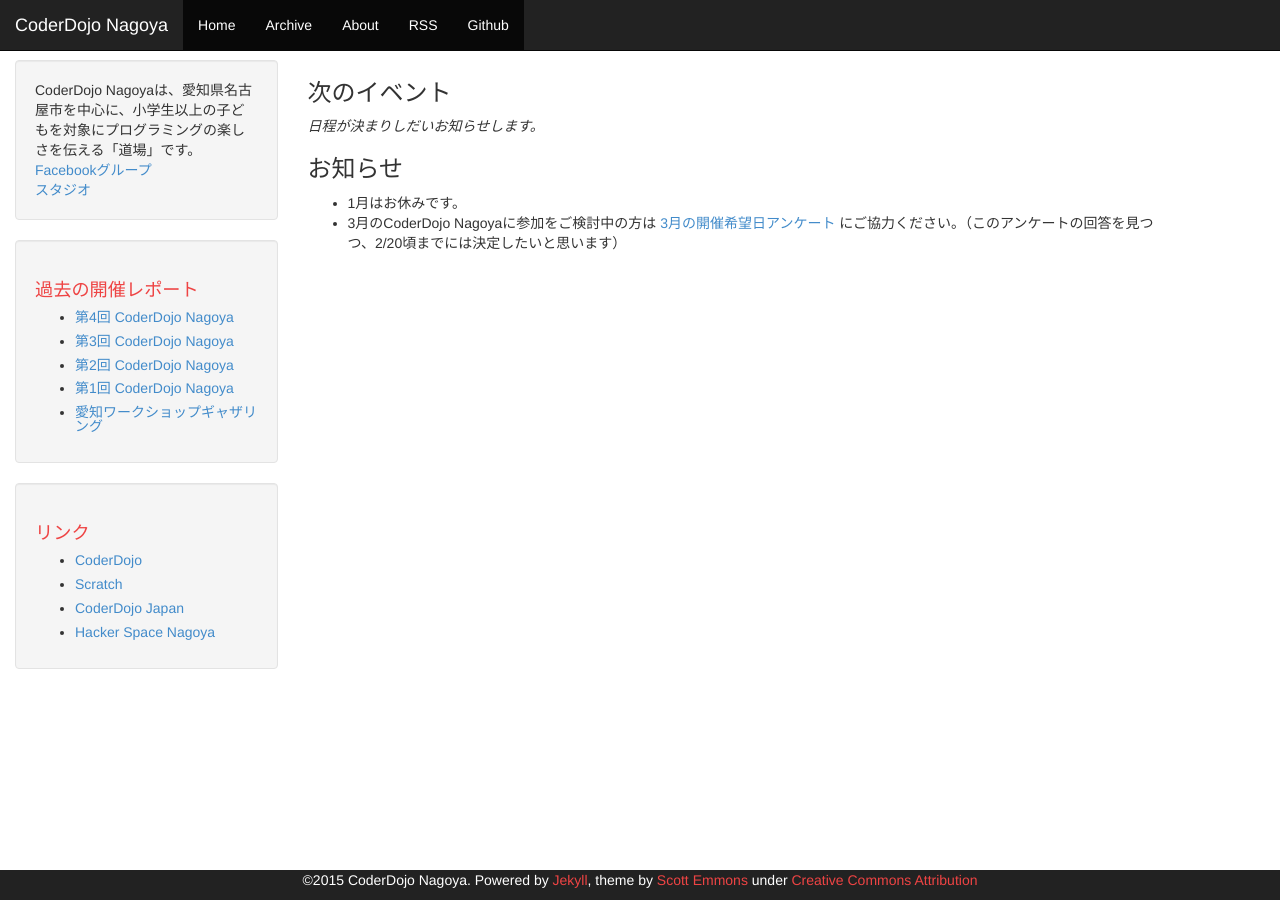
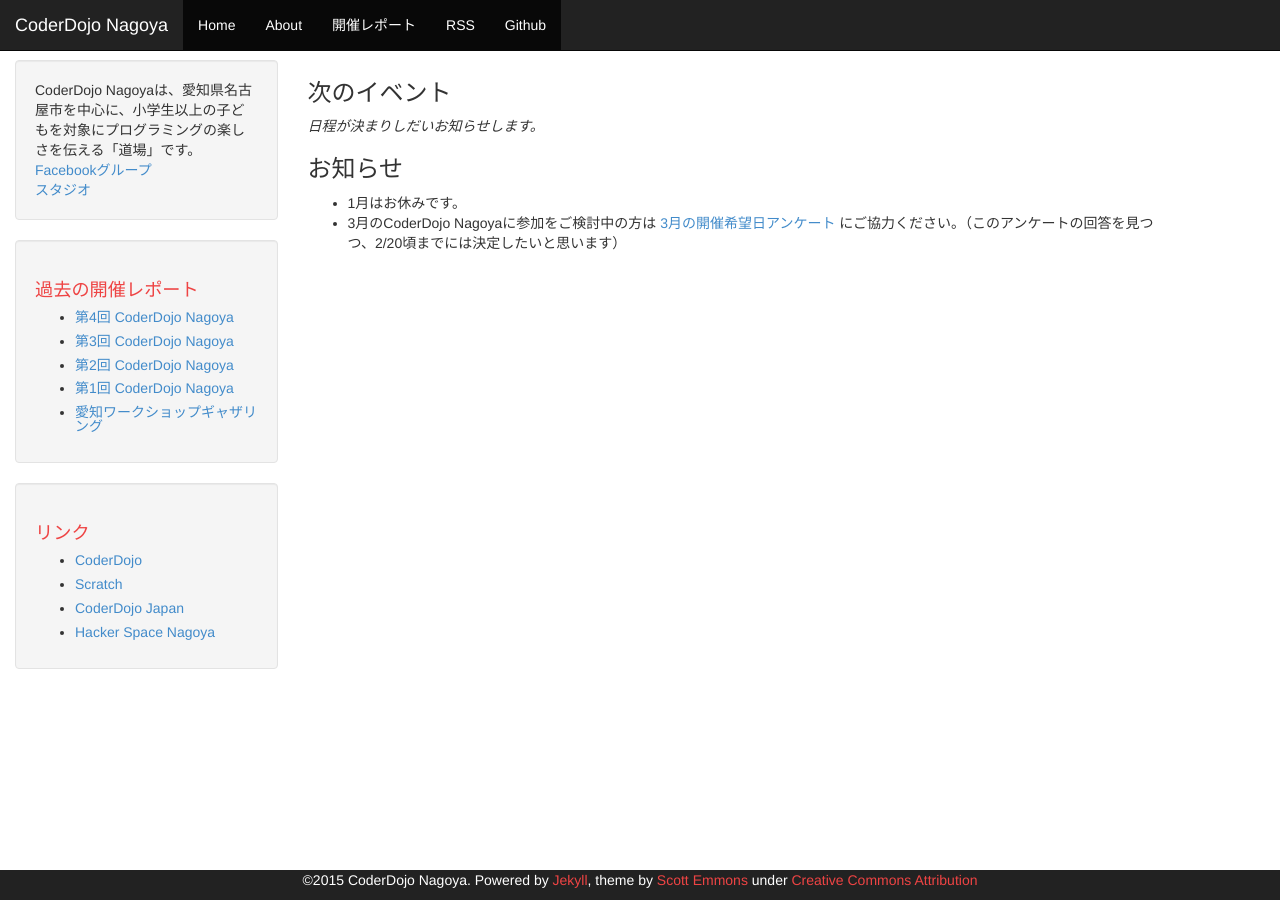
Before and after one commit to coderdojo-nagoya/coderdojo-nagoya.github.io, a Jekyll site: the page built from index.md, in a window 1280 px wide. Built offline with Jekyll 4.4.1, drawn with Linux system fonts in a browser that asks for light colours; Markdown is read by kramdown in place of the engine named in the settings.

Commit message:
タイトルにページ名が入るように

```diff
--- a/_includes/header.html
+++ b/_includes/header.html
@@ -3,7 +3,7 @@
 
 <head>
     <meta charset="UTF-8">
-    <title>{{ site.name }}</title>
+    <title>{% if page.title %}{{ page.title }} | {% endif %}{{ site.name }}</title>
     <meta name="viewport" content="width=device-width, initial-scale=1.0">
     <script src="{{ site.baseurl }}/js/jquery.min.js"></script>
     <script src="{{ site.baseurl }}/js/bootstrap.min.js"></script>
@@ -28,9 +28,9 @@
               <div class="collapse navbar-collapse" id="bs-example-navbar-collapse-1">
                 <ul class="nav navbar-nav">
                     <li class="active"><a href="{{ site.baseurl }}/">Home</a></li>
-                    <li class="active visible-xs-block"><a href="{{ site.baseurl }}/links.html">Links</a></li>
-                    <li class="active"><a href="{{ site.baseurl }}/archive.html">Archive</a></li>
                     <li class="active"><a href="{{ site.baseurl }}/about.html">About</a></li>
+                    <li class="active"><a href="{{ site.baseurl }}/archive.html">開催レポート</a></li>
+                    <li class="active visible-xs-block"><a href="{{ site.baseurl }}/links.html">リンク</a></li>
                     <li class="active"><a href="{{ site.baseurl }}/feed.xml">RSS</a></li>
                     {% if site.github != '' %}
                       <li class="active"><a href="https://github.com/{{ site.github }}">Github</a></li>
```
